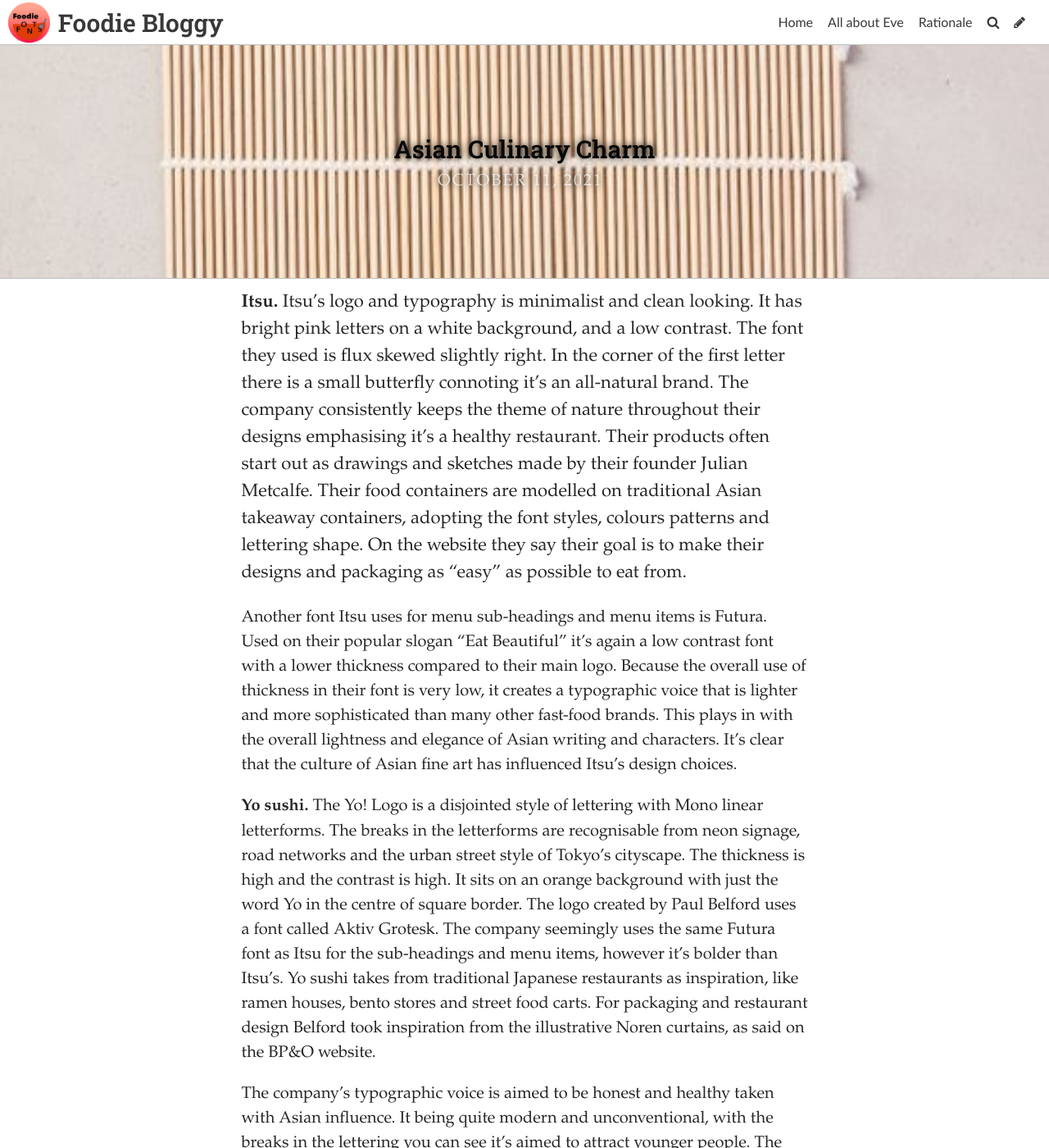
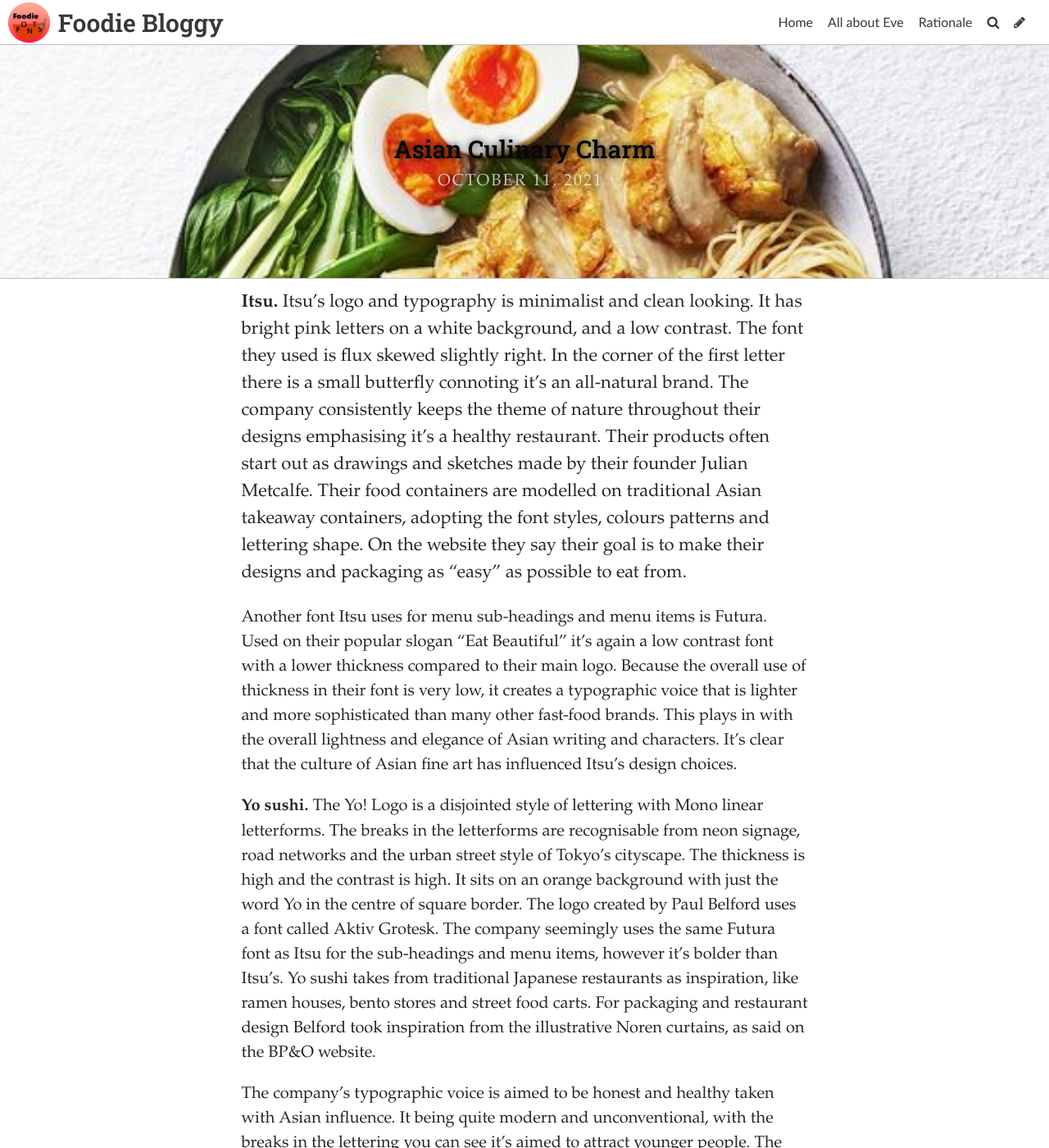
Before and after one commit to eve022/typoggy, a Jekyll site: the page built from _posts/2021-10-11-oh-so-asian.md, in a window 1280 px wide and 1400 px high. Shown: the whole window at 82% size. Built offline with Jekyll 4.4.1, drawn with Linux system fonts in a browser that asks for light colours; some web fonts are replaced.

Commit message:
Update Post “2021-10-11-oh-so-asian”

```diff
--- a/_posts/2021-10-11-oh-so-asian.md
+++ b/_posts/2021-10-11-oh-so-asian.md
@@ -2,7 +2,7 @@
 layout: post
 title: Asian Culinary Charm
 date: 2021-10-11T14:29:55.876Z
-image: ../uploads/b8565f604ed1edd242ddb3dc0750f64d.jpg
+image: ../uploads/00d6a700a45d439ae8e11d06025c83cd.jpg
 title_color: "#080808"
 caption: Japanese, Korean and Chinese influenced restaurants, how do they take
   from their culture to design their own brand?
```
Also changed, not shown: uploads/00d6a700a45d439ae8e11d06025c83cd.jpg (added).
